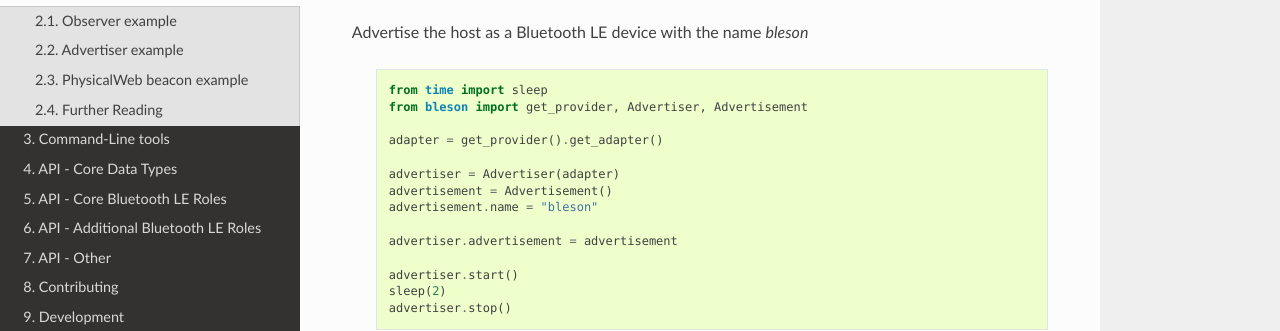
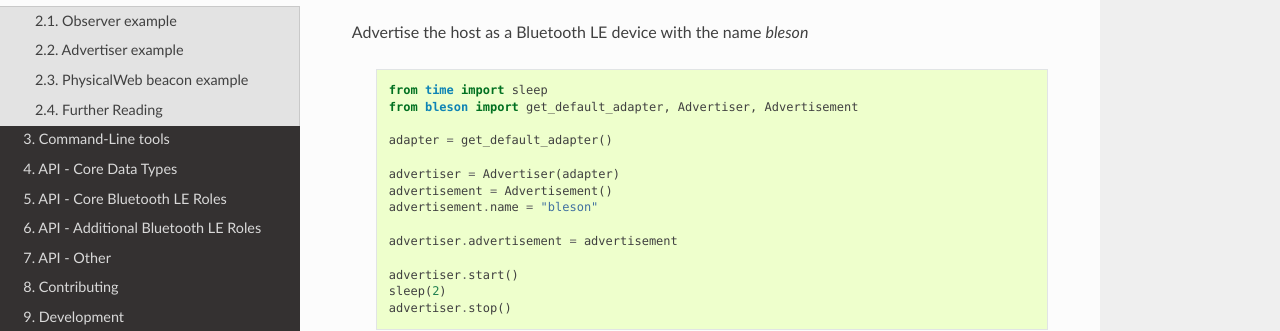
Before and after one commit to TheCellule/python-bleson, a Sphinx documentation site: the page built from docs/examples.rst, in a window 1280 px wide and 900 px high, scrolled down 563 px. Shown: the part 160-491 px from the top of the window. Built offline with Sphinx 7.4.7 and the Read the Docs theme 2.0.0, drawn with Linux system fonts in a browser that asks for light colours; the version number could not be read and is left out.

Commit message:
update example to use shortcut

```diff
--- a/bleson/__init__.py
+++ b/bleson/__init__.py
@@ -1,4 +1,4 @@
-from .providers import get_provider
+from .providers import get_provider, get_default_adapter
 from .core.roles import *
 from .core.types import *
 from .beacons.eddystone import *
--- a/docs/examples.rst
+++ b/docs/examples.rst
@@ -38,9 +38,9 @@
     .. testcode:: Advertiser
 
        from time import sleep
-       from bleson import get_provider, Advertiser, Advertisement
+       from bleson import get_default_adapter, Advertiser, Advertisement
 
-       adapter = get_provider().get_adapter()
+       adapter = get_default_adapter()
 
        advertiser = Advertiser(adapter)
        advertisement = Advertisement()
```
